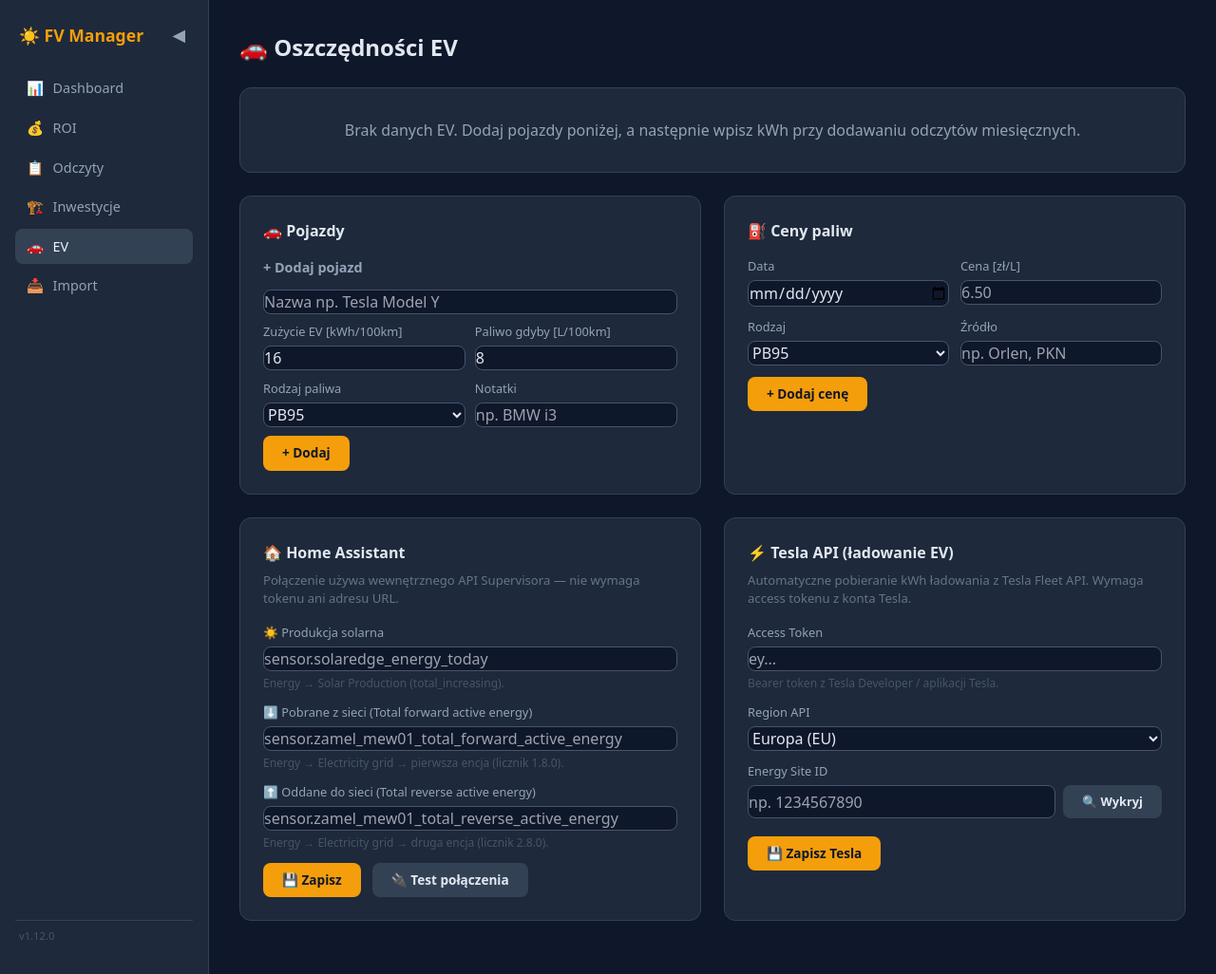
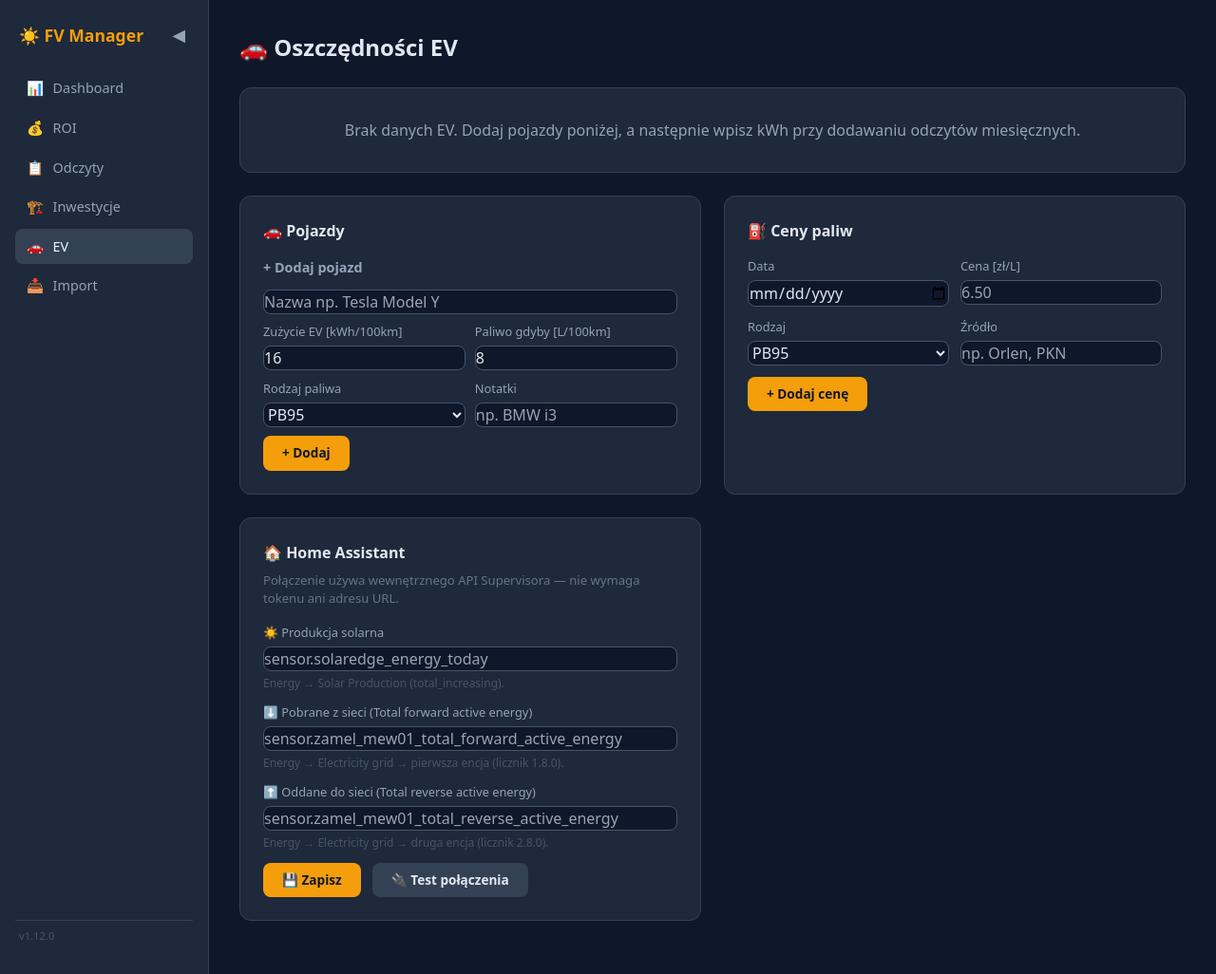
Before and after one commit to SyBeer/fv-manager, a FastAPI app: page /ev in a window 1280 px wide. Shown: the whole page at 95% size. Run offline with FastAPI, Linux system fonts and the light colour scheme; data comes from the database, SQL or seed files in the repository; data that the repository does not hold is empty; some libraries are stand-ins or nearby versions.

Commit message:
feat: phase 0 — dependency hygiene, remove Tesla, rename app_settings, schema_version
- Remove openpyxl from requirements.txt (unused since v1.5.0)
- Pin all dependency versions
- Archive src/services/importer.py → _archive/
- Remove Tesla Fleet API integration (endpoints, UI, DB columns)
- Remove dead ha_token column from app_settings
- Rename ev_settings → app_settings (semantic rename)
- Add schema_version table for future migrations

Co-Authored-By: Claude Opus 4.6 <noreply@anthropic.com>

```diff
--- a/src/main.py
+++ b/src/main.py
@@ -612,7 +612,7 @@ async def clear_db(request: Request):
 # ── EV ───────────────────────────────────────────────────────────────────────
 
 async def _get_ev_settings(db: aiosqlite.Connection) -> dict:
-    cur = await db.execute("SELECT * FROM ev_settings WHERE id=1")
+    cur = await db.execute("SELECT * FROM app_settings WHERE id=1")
     row = await cur.fetchone()
     return dict(row) if row else {}
 
@@ -720,21 +720,15 @@ async def save_ev_settings(
     ha_solar_entity: str = Form(None),
     ha_grid_consumed_entity: str = Form(None),
     ha_grid_returned_entity: str = Form(None),
-    tesla_access_token: str = Form(None),
-    tesla_site_id: str = Form(None),
-    tesla_api_base: str = Form("https://fleet-api.prd.eu.vn.cloud.tesla.com"),
 ):
     db = await get_db()
     try:
         await db.execute(
-            """UPDATE ev_settings SET efficiency_kwh_per_100km=?, fuel_consumption_l_per_100km=?,
+            """UPDATE app_settings SET efficiency_kwh_per_100km=?, fuel_consumption_l_per_100km=?,
                annual_km=?, fuel_type=?, ha_solar_entity=?,
-               ha_grid_consumed_entity=?, ha_grid_returned_entity=?,
-               tesla_access_token=?, tesla_site_id=?, tesla_api_base=? WHERE id=1""",
+               ha_grid_consumed_entity=?, ha_grid_returned_entity=? WHERE id=1""",
             (efficiency_kwh_per_100km, fuel_consumption_l_per_100km, annual_km,
-             fuel_type, ha_solar_entity, ha_grid_consumed_entity, ha_grid_returned_entity,
-             tesla_access_token or None, tesla_site_id or None,
-             tesla_api_base or "https://fleet-api.prd.eu.vn.cloud.tesla.com"),
+             fuel_type, ha_solar_entity, ha_grid_consumed_entity, ha_grid_returned_entity),
         )
         await db.commit()
     finally:
@@ -915,37 +909,6 @@ async def _ha_fetch_energy(entity: str, year: int, month: int) -> tuple[float |
         return None, str(e)
 
 
-async def _tesla_fetch_charging(token: str, site_id: str, api_base: str, year: int, month: int) -> tuple[float | None, str]:
-    import httpx, calendar
-    last_day = calendar.monthrange(year, month)[1]
-    start = f"{year}-{month:02d}-01"
-    end = f"{year}-{month:02d}-{last_day}"
-    url = f"{api_base}/api/1/energy_sites/{site_id}/telemetry_history"
-    params = {"kind": "charge", "start_date": start, "end_date": end, "time_zone": "Europe/Warsaw"}
-    headers = {"Authorization": f"Bearer {token}"}
-    try:
-        async with httpx.AsyncClient(timeout=15) as client:
-            r = await client.get(url, headers=headers, params=params)
-        if r.status_code == 401:
-            return None, "Brak autoryzacji (401) — sprawdź token Tesla"
-        if r.status_code != 200:
-            return None, f"Tesla API: {r.status_code} — {r.text[:300]}"
-        try:
-            data = r.json()
-        except Exception as e:
-            return None, f"Nieprawidłowy JSON: {e} | {r.text[:200]}"
-        response = data.get("response", {})
-        time_series = response.get("time_series", [])
-        total_kwh = 0.0
-        for entry in time_series:
-            total_kwh += float(entry.get("charge_energy_added", 0) or 0)
-        if not time_series:
-            return None, f"Brak danych Tesla za {year}-{month:02d}. Surowa odpowiedź: {str(data)[:300]}"
-        return round(total_kwh, 3), ""
-    except Exception as e:
-        return None, str(e)
-
-
 @app.get("/api/ha-test")
 async def ha_test():
     """Test HA connection and return last monthly value for solar entity."""
@@ -1103,63 +1066,3 @@ async def api_summary():
     roi = calc_roi(readings, total) if readings and total > 0 else {}
     last = readings[-1] if readings else {}
     return JSONResponse({**roi, "last_period": last.get("period"), "last_production_kwh": last.get("production_kwh")})
-
-
-@app.get("/api/tesla-sites")
-async def tesla_sites():
-    """Discover Tesla energy sites for the configured access token."""
-    import httpx
-    db = await get_db()
-    try:
-        settings = await _get_ev_settings(db)
-    finally:
-        await db.close()
-
-    token = (settings.get("tesla_access_token") or "").strip()
-    api_base = (settings.get("tesla_api_base") or "https://fleet-api.prd.eu.vn.cloud.tesla.com").strip()
-    if not token:
-        return JSONResponse({"error": "Brak tokenu Tesla — zapisz go najpierw w ustawieniach."})
-    try:
-        async with httpx.AsyncClient(timeout=10) as client:
-            r = await client.get(f"{api_base}/api/1/products", headers={"Authorization": f"Bearer {token}"})
-        if r.status_code == 401:
-            return JSONResponse({"error": "Brak autoryzacji (401) — sprawdź token Tesla"})
-        if r.status_code != 200:
-            return JSONResponse({"error": f"Tesla API: {r.status_code} — {r.text[:200]}"})
-        products = r.json().get("response", [])
-        sites = [
-            {"id": str(p.get("energy_site_id") or p.get("id")), "name": p.get("site_name") or p.get("display_name") or "—"}
-            for p in products
-            if p.get("energy_site_id") or p.get("resource_type") == "battery"
-        ]
-        return JSONResponse({"sites": sites})
-    except Exception as e:
-        return JSONResponse({"error": str(e)})
-
-
-@app.get("/api/tesla-charging-fetch")
-async def tesla_charging_fetch(period: str):
-    """Fetch monthly EV charging kWh from Tesla Fleet API."""
-    db = await get_db()
-    try:
-        settings = await _get_ev_settings(db)
-    finally:
-        await db.close()
-
-    token = (settings.get("tesla_access_token") or "").strip()
-    site_id = (settings.get("tesla_site_id") or "").strip()
-    api_base = (settings.get("tesla_api_base") or "https://fleet-api.prd.eu.vn.cloud.tesla.com").strip()
-
-    if not token:
-        return JSONResponse({"error": "Brak tokenu Tesla — skonfiguruj w Ustawieniach EV."})
-    if not site_id:
-        return JSONResponse({"error": "Brak site_id Tesla — użyj przycisku 'Wykryj' w Ustawieniach EV."})
-    try:
-        year, month = int(period[:4]), int(period[5:])
-    except (ValueError, IndexError):
-        return JSONResponse({"error": f"Nieprawidłowy format okresu: {period}"})
-
-    kwh, err = await _tesla_fetch_charging(token, site_id, api_base, year, month)
-    if err:
-        return JSONResponse({"error": err})
-    return JSONResponse({"kwh": kwh})
--- a/templates/ev.html
+++ b/templates/ev.html
@@ -196,7 +196,7 @@
 
 </div>
 
-<!-- Ustawienia HA i Tesla -->
+<!-- Ustawienia HA -->
 <div style="display:grid; grid-template-columns:1fr 1fr; gap:1.5rem; margin-bottom:1.5rem;">
 
 <div class="card">
@@ -206,9 +206,6 @@
     <input type="hidden" name="efficiency_kwh_per_100km" value="{{ settings.efficiency_kwh_per_100km or 16 }}">
     <input type="hidden" name="fuel_consumption_l_per_100km" value="{{ settings.fuel_consumption_l_per_100km or 10 }}">
     <input type="hidden" name="annual_km" value="{{ settings.annual_km or 25000 }}">
-    <input type="hidden" name="tesla_access_token" value="{{ settings.tesla_access_token or '' }}">
-    <input type="hidden" name="tesla_site_id" value="{{ settings.tesla_site_id or '' }}">
-    <input type="hidden" name="tesla_api_base" value="{{ settings.tesla_api_base or 'https://fleet-api.prd.eu.vn.cloud.tesla.com' }}">
     <div>
       <label style="display:block; margin-bottom:.3rem; font-size:.8rem; color:#94a3b8;">☀️ Produkcja solarna</label>
       <input type="text" name="ha_solar_entity" placeholder="sensor.solaredge_energy_today" value="{{ settings.ha_solar_entity or '' }}">
@@ -229,43 +226,6 @@
       <button type="button" class="btn btn-ghost" style="font-size:.85rem;" onclick="testHA()">🔌 Test połączenia</button>
     </div>
     <div id="ha-test-result" style="display:none; margin-top:.75rem; padding:.6rem .9rem; border-radius:6px; font-size:.85rem;"></div>
-  </form>
-</div>
-
-<!-- Tesla API -->
-<div class="card">
-  <h2 style="font-size:1rem; font-weight:600; margin-bottom:.5rem;">⚡ Tesla API (ładowanie EV)</h2>
-  <p style="font-size:.82rem; color:#64748b; margin-bottom:1rem;">Automatyczne pobieranie kWh ładowania z Tesla Fleet API. Wymaga access tokenu z konta Tesla.</p>
-  <form method="post" action="{{ rp }}/ev/settings" style="display:flex; flex-direction:column; gap:.75rem;">
-    <input type="hidden" name="efficiency_kwh_per_100km" value="{{ settings.efficiency_kwh_per_100km or 16 }}">
-    <input type="hidden" name="fuel_consumption_l_per_100km" value="{{ settings.fuel_consumption_l_per_100km or 10 }}">
-    <input type="hidden" name="annual_km" value="{{ settings.annual_km or 25000 }}">
-    <input type="hidden" name="ha_solar_entity" value="{{ settings.ha_solar_entity or '' }}">
-    <input type="hidden" name="ha_grid_consumed_entity" value="{{ settings.ha_grid_consumed_entity or '' }}">
-    <input type="hidden" name="ha_grid_returned_entity" value="{{ settings.ha_grid_returned_entity or '' }}">
-    <div>
-      <label style="display:block; margin-bottom:.3rem; font-size:.8rem; color:#94a3b8;">Access Token</label>
-      <input type="password" name="tesla_access_token" placeholder="ey..." value="{{ settings.tesla_access_token or '' }}" autocomplete="off">
-      <div style="font-size:.75rem; color:#475569; margin-top:.25rem;">Bearer token z Tesla Developer / aplikacji Tesla.</div>
-    </div>
-    <div>
-      <label style="display:block; margin-bottom:.3rem; font-size:.8rem; color:#94a3b8;">Region API</label>
-      <select name="tesla_api_base">
-        <option value="https://fleet-api.prd.eu.vn.cloud.tesla.com" {% if not settings.tesla_api_base or 'eu' in (settings.tesla_api_base or '') %}selected{% endif %}>Europa (EU)</option>
-        <option value="https://fleet-api.prd.na.vn.cloud.tesla.com" {% if 'na' in (settings.tesla_api_base or '') %}selected{% endif %}>Ameryka Płn. (NA)</option>
-      </select>
-    </div>
-    <div>
-      <label style="display:block; margin-bottom:.3rem; font-size:.8rem; color:#94a3b8;">Energy Site ID</label>
-      <div style="display:flex; gap:.5rem;">
-        <input type="text" name="tesla_site_id" id="tesla-site-id" placeholder="np. 1234567890" value="{{ settings.tesla_site_id or '' }}" style="flex:1;">
-        <button type="button" class="btn btn-ghost" style="font-size:.8rem; white-space:nowrap;" onclick="discoverTeslaSites()">🔍 Wykryj</button>
-      </div>
-      <div id="tesla-sites-result" style="font-size:.78rem; color:#94a3b8; margin-top:.4rem;"></div>
-    </div>
-    <div style="display:flex; gap:.75rem; align-items:center; flex-wrap:wrap;">
-      <button type="submit" class="btn btn-primary" style="font-size:.85rem;">💾 Zapisz Tesla</button>
-    </div>
   </form>
 </div>
 
@@ -297,21 +257,5 @@ async function testHA() {
   }
 }
 
-async function discoverTeslaSites() {
-  const el = document.getElementById('tesla-sites-result');
-  el.textContent = '⏳ Pobieranie listy...';
-  try {
-    const r = await fetch('{{ rp }}/api/tesla-sites');
-    const d = await r.json();
-    if (d.error) { el.textContent = '❌ ' + d.error; return; }
-    const sites = d.sites || [];
-    if (!sites.length) { el.textContent = '⚠️ Brak energy sites w tym koncie.'; return; }
-    el.innerHTML = sites.map(s =>
-      `<span style="cursor:pointer; color:#93c5fd; text-decoration:underline;" onclick="document.getElementById('tesla-site-id').value='${s.id}'">${s.id} — ${s.name}</span>`
-    ).join('<br>');
-  } catch(e) {
-    el.textContent = '❌ Błąd: ' + e.message;
-  }
-}
 </script>
 {% endblock %}
```
Also changed, not shown: requirements.txt (+10 -10 lines), src/utils/db.py (+39 -7 lines), templates/reading_form.html (+0 -18 lines), src/services/_archive/importer.py (renamed from src/services/importer.py).
